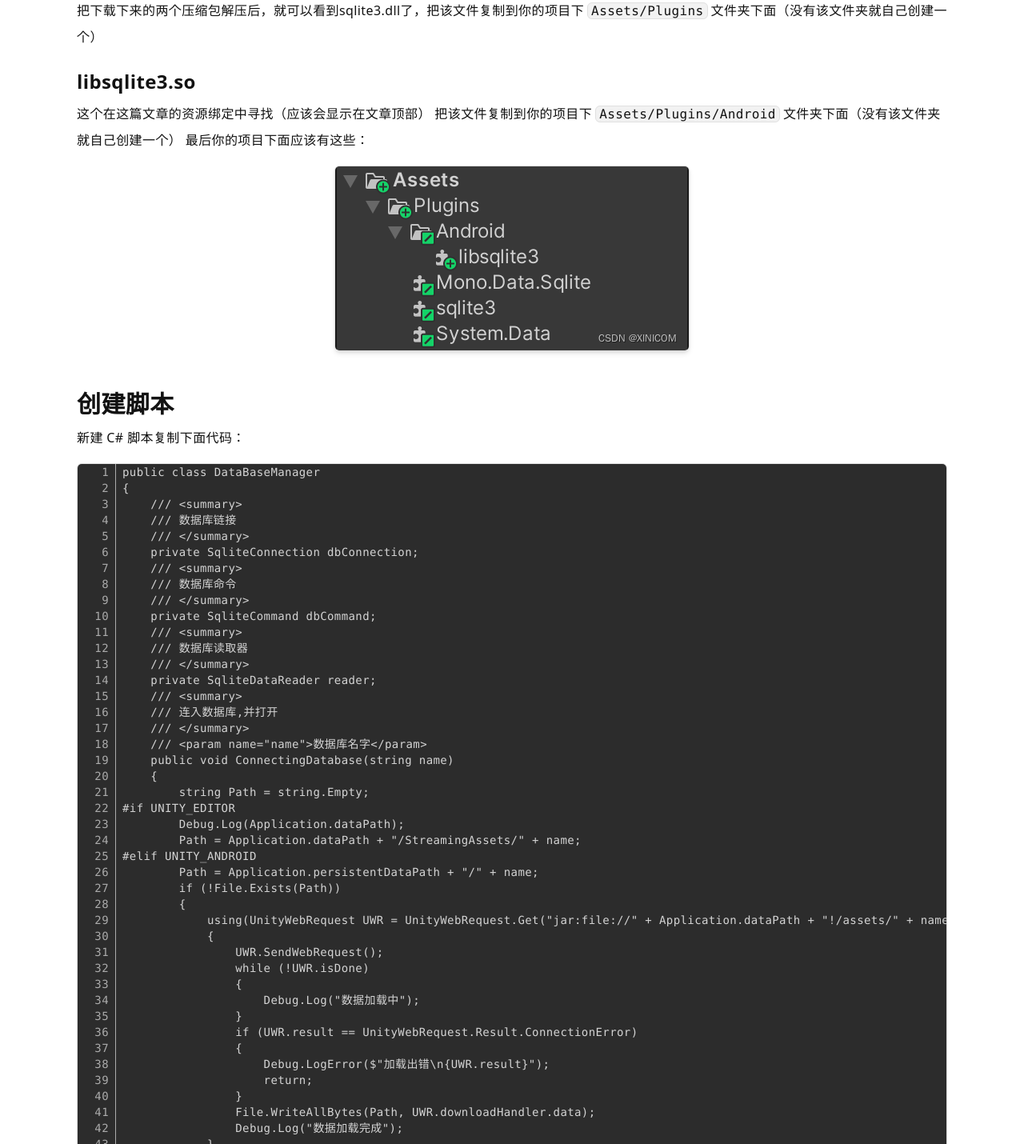
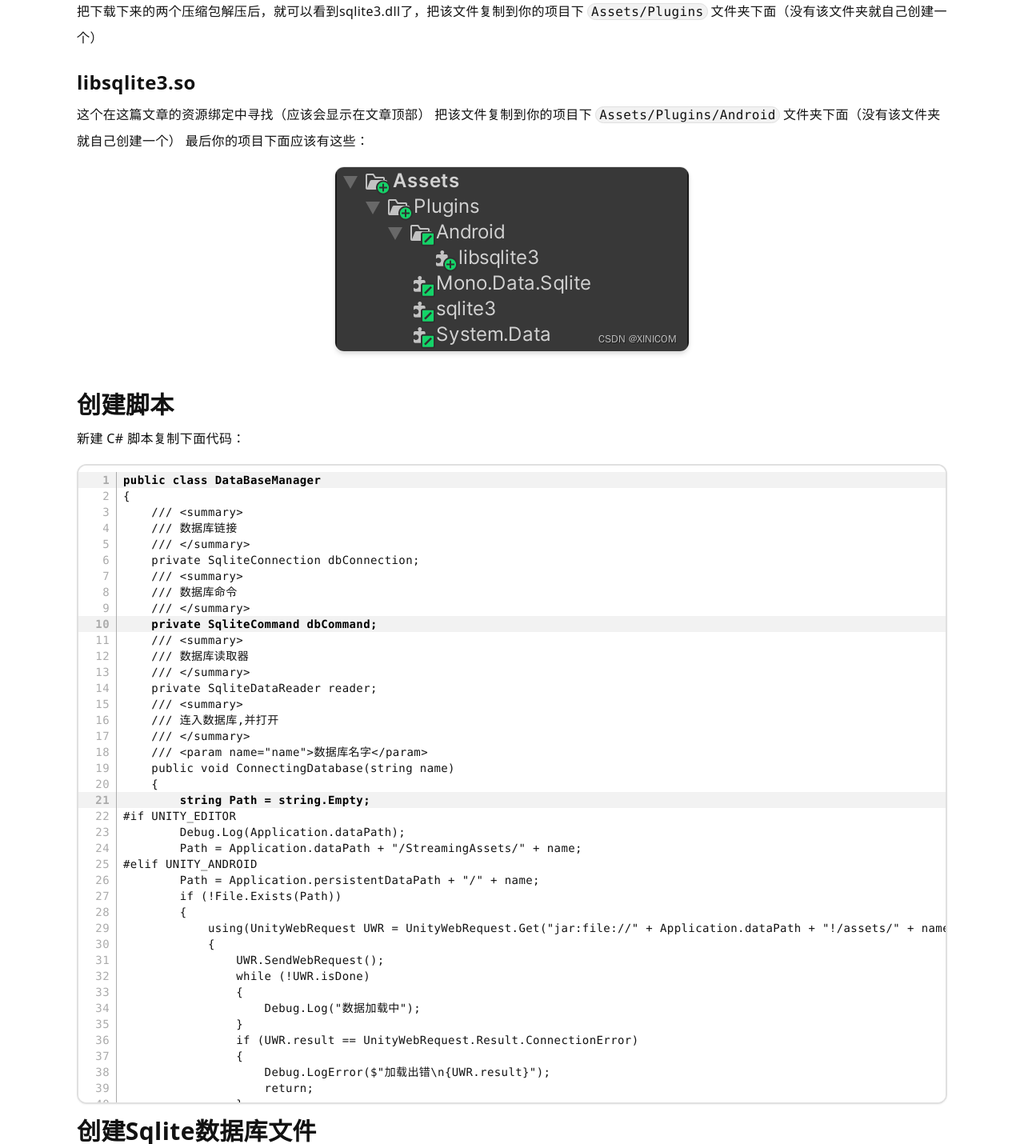
Before and after one commit to XINICOM/LearnTailwindCSS, a website: page src/articles/2026/07/12/testarticle1/index.html in a window 1280 px wide. Shown: the part 1370-2800 px from the top of the page at 80% size. Drawn offline with Linux system fonts and the light colour scheme.

Commit message:
TODO:行号不滚动，图片z-index，pre头

```diff
--- a/src/articles/2026/07/12/testarticle1/index.html
+++ b/src/articles/2026/07/12/testarticle1/index.html
@@ -69,7 +69,7 @@
       <h3>Mono.Data.Sqlite.dll</h3>
       <p>自己去unity编辑器的安装路径里面寻找和自己unity版本对应的文件。<br />
         我的文件放在：<code>${UnityEditor安装路径}\Data\MonoBleedingEdge\lib\mono\gac\Mono.Data.Sqlite\4.0.0.0__0738eb9f132ed756\Mono.Data.Sqlite.dll</code><br />
-        把该文件复制到你的项目下Assets/Plugins文件夹下面（没有该文件夹就自己创建一个）</p>
+        把该文件复制到你的项目下<code>Assets/Plugins</code>文件夹下面（没有该文件夹就自己创建一个）</p>
       <h3>System.Data.dll</h3>
       <p>自己去unity编辑器的安装路径里面寻找和自己unity版本对应的文件。
         我的文件放在：<code>${UnityEditor安装路径}\Data\MonoBleedingEdge\lib\mono\unity_web\System.Data.dll</code>
@@ -87,7 +87,7 @@
       </p>
       <h2>创建脚本</h2>
       <p>新建 C# 脚本复制下面代码：</p>
-      <pre data-line-numbers="true" highlight-line="1 10"><code class="language-csharp"><span style="color: blue;">public</span> class DataBaseManager
+      <pre data-line-numbers="true" highlight-lines="1 10 21 50"><code class="language-csharp">public class DataBaseManager
 {
     /// &lt;summary&gt;
     /// 数据库链接
--- a/src/input.css
+++ b/src/input.css
@@ -46,32 +46,42 @@ p {
 :not(pre) > code {
     @apply bg-black/5 dark:bg-code;
     @apply text-textContent-light dark:text-textContent-dark;
-    @apply border border-border-light dark:border-border-dark rounded-md;
+    @apply border border-border-light dark:border-border-dark rounded-md lg:rounded-xl;
     @apply px-1 mx-1;
     word-break: break-all;
 }
 
 pre {
-    @apply bg-code shadow-sm dark:shadow-none text-textContent-dark;
-    @apply border border-border-light dark:border-border-dark rounded-md;
+    @apply bg-bg0-light dark:bg-code shadow-sm dark:shadow-none text-textContent-light dark:text-textContent-dark;
+    @apply border-2 border-border-light dark:border-border-dark rounded-md lg:rounded-xl;
     @apply text-sm font-mono;
-    @apply overflow-auto max-h-screen lg:max-h-full;
+    @apply overflow-auto max-h-screen py-2;
     counter-reset: line;
     scrollbar-width: auto;
 }
+pre code {
+    @apply inline-block min-w-min w-full;
+}
+/* 行号 */
 .line-numbers-wrapper ::before {
     @apply inline-block;
     @apply border-textSecondary-dark text-textSecondary-dark;
     @apply border-r text-right;
-    @apply w-10 px-2 mx-2;
+    @apply px-2 mx-2;
     counter-increment: line;
     content: counter(line);
+
+    @apply w-10;
+}
+.pre-code-line.highlight-line {
+    @apply inline-block w-full bg-black/5 dark:bg-bg1-dark text-textPrimary-light dark:text-textPrimary-dark font-semibold;
 }
 
 /* todo */
 img {
-    @apply border rounded-md border-border-light dark:border-border-dark;
+    @apply border rounded-md lg:rounded-xl border-border-light dark:border-border-dark;
     @apply shadow-md dark:shadow-none max-w-3xl mx-auto my-4 w-full lg:w-auto;
+    @apply dark:opacity-90;
 }
 
 hr {
--- a/src/preCode.js
+++ b/src/preCode.js
@@ -5,12 +5,29 @@ document.querySelectorAll('pre[data-line-numbers="true"]').forEach((pre) => {
     const lines = code.textContent.split("\n");
     if (lines[lines.length - 1 === ""]) lines.pop();
 
+    // const lineNumberDigitCount = String(lines.length).length;
+    // const style = document.createElement("style");
+    // style.textContent = `.line-numbers-wrapper ::before { width: ${lineNumberDigitCount}rem; }`;
+    // document.head.appendChild(style);
+
+    const hlLines = pre.getAttribute("highlight-lines");
+
+    let hlLineIndexs;
+    if (hlLines) {
+        const hlArgs = hlLines.split(" ");
+        if (hlArgs[hlArgs.length - 1 === ""]) hlArgs.pop();
+        hlLineIndexs = hlArgs.map(Number);
+    }
+
     const wrapper = document.createElement("div");
     wrapper.className = "line-numbers-wrapper";
 
     lines.forEach((line, index) => {
         const row = document.createElement("div");
         row.className = "pre-code-line";
+
+        if (hlLineIndexs.includes(index + 1))
+            row.classList.add("highlight-line");
 
         row.textContent = line || "";
 
--- a/tailwind.config.js
+++ b/tailwind.config.js
@@ -40,7 +40,7 @@ module.exports = {
                     dark: "#1E1E1E",
                 },
                 bg1: {
-                    dark: "#242424",
+                    dark: "#383838",
                 },
             },
         },
```
Also changed, not shown: src/output.css.
